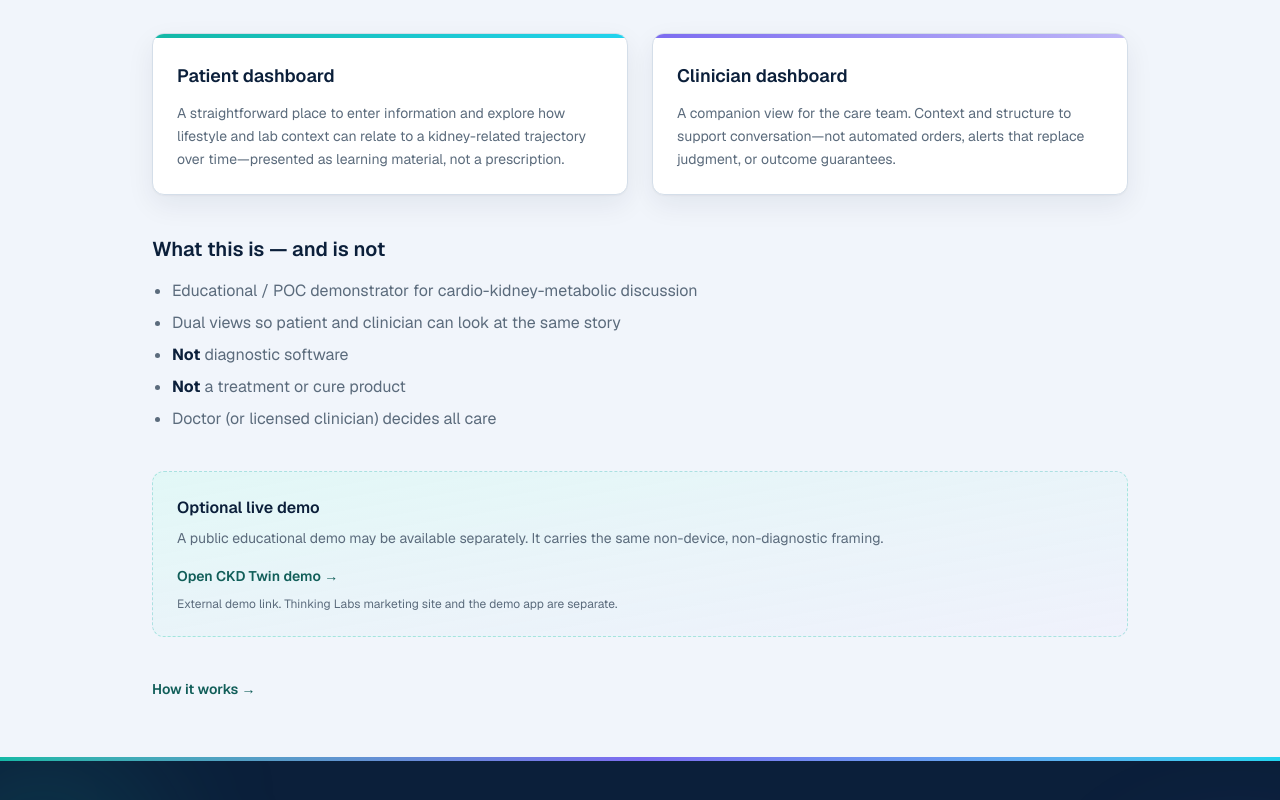
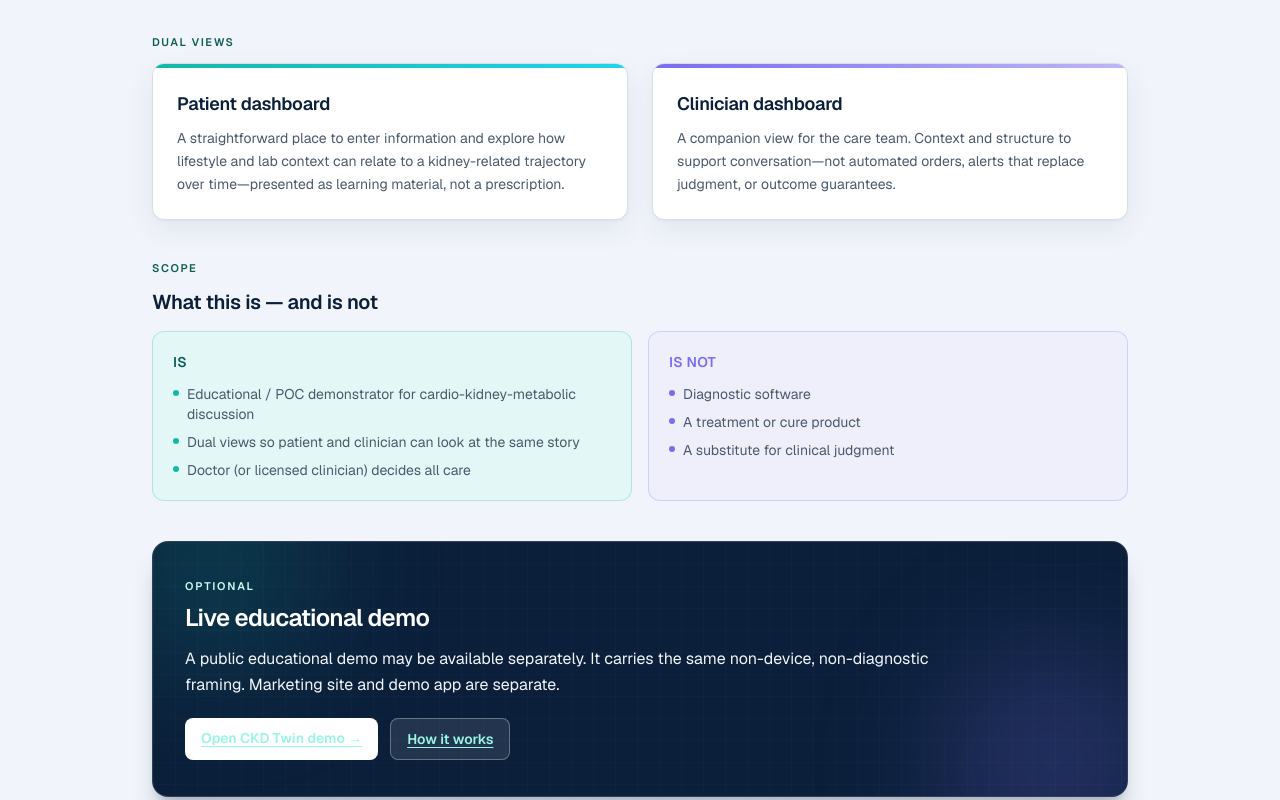
Before and after one commit to nghiemrobert1/thinking-labs-site, a Next.js app: page /product in a window 1280 px wide. Shown: the part 840-1640 px from the top of the page. Built offline with nearby package versions, Linux system fonts and the light colour scheme.

Commit message:
Visual pass 4: CTA rhythm, product scope, a11y, 404
Home tertiary CTAs + mission dual buttons; Product is/is-not
panels + demo DarkBand; type tokens; loading + branded 404;
dark-band contrast; apple-touch icon. Copy constraints intact.

```diff
--- a/src/app/contact/page.tsx
+++ b/src/app/contact/page.tsx
@@ -26,7 +26,7 @@ export default function ContactPage() {
         </p>
         <a
           href="mailto:hello@thinkinglabs.com?subject=Thinking%20Labs%20inquiry"
-          className="tl-press inline-flex items-center gap-3 rounded-xl border border-teal/30 bg-teal/10 px-4 py-3 text-base font-semibold text-teal-100 transition hover:border-teal/50 hover:bg-teal/20"
+          className="tl-press inline-flex items-center gap-3 rounded-xl border border-teal/30 bg-teal/10 px-4 py-3 text-base font-semibold text-teal-50 transition hover:border-teal/50 hover:bg-teal/20"
         >
           <Logo showWordmark={false} size="sm" />
           hello@thinkinglabs.com
--- a/src/app/globals.css
+++ b/src/app/globals.css
@@ -3,7 +3,7 @@
 :root {
   --background: #f1f5fb;
   --foreground: #0b1f3a;
-  --muted: #5b6b7c;
+  --muted: #4a5a6b;
   --border: #d4dee9;
   --card: #ffffff;
   --accent: #0f766e;
@@ -214,3 +214,45 @@ button:focus-visible {
     transform: none;
   }
 }
+
+
+/* Pass-4: type, scroll, dark-band links */
+html {
+  scroll-behavior: smooth;
+}
+@media (prefers-reduced-motion: reduce) {
+  html { scroll-behavior: auto; }
+}
+
+.tl-display {
+  letter-spacing: -0.025em;
+  line-height: 1.15;
+}
+.tl-lead {
+  line-height: 1.55;
+}
+.tl-h2 {
+  letter-spacing: -0.015em;
+  line-height: 1.3;
+}
+.tl-eyebrow {
+  font-size: 0.6875rem;
+  font-weight: 600;
+  letter-spacing: 0.14em;
+  text-transform: uppercase;
+  color: var(--accent-dark);
+}
+
+.tl-dark-prose a {
+  color: #99f6e4; /* teal-200 — AA on navy */
+  font-weight: 600;
+  text-decoration: underline;
+  text-underline-offset: 3px;
+}
+.tl-dark-prose a:hover {
+  color: #ccfbf1;
+}
+.tl-dark-prose strong {
+  color: #ffffff;
+  font-weight: 600;
+}
--- a/src/app/product/page.tsx
+++ b/src/app/product/page.tsx
@@ -1,5 +1,6 @@
 import type { Metadata } from "next";
 import Link from "next/link";
+import { DarkBand } from "@/components/DarkBand";
 import { Notice } from "@/components/Notice";
 import { PageHero } from "@/components/PageHero";
 import { ProductVisual } from "@/components/ProductVisual";
@@ -29,11 +30,13 @@ export default function ProductPage() {
         Outputs are educational. Your clinician decides.
       </Notice>
 
-      <section className="grid gap-6 sm:grid-cols-2">
-        <article className="card-glow overflow-hidden rounded-xl border border-border bg-card">
+      <section>
+        <p className="tl-eyebrow mb-3">Dual views</p>
+        <div className="grid gap-6 sm:grid-cols-2">
+          <article className="card-glow tl-lift overflow-hidden rounded-xl border border-border bg-card">
             <div className="h-1 w-full bg-gradient-to-r from-teal to-cyan" aria-hidden />
             <div className="p-6">
-            <h2 className="text-lg font-semibold text-foreground">
+              <h2 className="tl-h2 text-lg font-semibold text-foreground">
                 Patient dashboard
               </h2>
               <p className="mt-3 text-sm leading-relaxed text-muted">
@@ -44,10 +47,10 @@ export default function ProductPage() {
               </p>
             </div>
           </article>
-        <article className="card-glow overflow-hidden rounded-xl border border-border bg-card">
+          <article className="card-glow tl-lift overflow-hidden rounded-xl border border-border bg-card">
             <div className="h-1 w-full bg-gradient-to-r from-violet to-violet/50" aria-hidden />
             <div className="p-6">
-            <h2 className="text-lg font-semibold text-foreground">
+              <h2 className="tl-h2 text-lg font-semibold text-foreground">
                 Clinician dashboard
               </h2>
               <p className="mt-3 text-sm leading-relaxed text-muted">
@@ -57,58 +60,79 @@ export default function ProductPage() {
               </p>
             </div>
           </article>
+        </div>
       </section>
 
-      <section className="space-y-4">
-        <h2 className="text-xl font-semibold text-foreground">
+      <section>
+        <p className="tl-eyebrow mb-3">Scope</p>
+        <h2 className="tl-h2 text-xl font-semibold text-foreground">
           What this is — and is not
         </h2>
-        <ul className="list-disc space-y-2 pl-5 text-muted">
-          <li>Educational / POC demonstrator for cardio-kidney-metabolic discussion</li>
-          <li>Dual views so patient and clinician can look at the same story</li>
-          <li>
-            <strong className="text-foreground">Not</strong> diagnostic software
+        <div className="mt-4 grid gap-4 sm:grid-cols-2">
+          <div className="rounded-xl border border-teal/25 bg-accent-soft/40 p-5">
+            <h3 className="text-sm font-semibold uppercase tracking-wide text-accent-dark">
+              Is
+            </h3>
+            <ul className="mt-3 space-y-2 text-sm text-muted">
+              <li className="flex gap-2">
+                <span className="mt-1.5 h-1.5 w-1.5 shrink-0 rounded-full bg-teal" aria-hidden />
+                Educational / POC demonstrator for cardio-kidney-metabolic discussion
               </li>
-          <li>
-            <strong className="text-foreground">Not</strong> a treatment or cure
-            product
+              <li className="flex gap-2">
+                <span className="mt-1.5 h-1.5 w-1.5 shrink-0 rounded-full bg-teal" aria-hidden />
+                Dual views so patient and clinician can look at the same story
               </li>
-          <li>Doctor (or licensed clinician) decides all care</li>
+              <li className="flex gap-2">
+                <span className="mt-1.5 h-1.5 w-1.5 shrink-0 rounded-full bg-teal" aria-hidden />
+                Doctor (or licensed clinician) decides all care
+              </li>
             </ul>
+          </div>
+          <div className="rounded-xl border border-violet/25 bg-violet-soft/50 p-5">
+            <h3 className="text-sm font-semibold uppercase tracking-wide text-violet">
+              Is not
+            </h3>
+            <ul className="mt-3 space-y-2 text-sm text-muted">
+              <li className="flex gap-2">
+                <span className="mt-1.5 h-1.5 w-1.5 shrink-0 rounded-full bg-violet" aria-hidden />
+                Diagnostic software
+              </li>
+              <li className="flex gap-2">
+                <span className="mt-1.5 h-1.5 w-1.5 shrink-0 rounded-full bg-violet" aria-hidden />
+                A treatment or cure product
+              </li>
+              <li className="flex gap-2">
+                <span className="mt-1.5 h-1.5 w-1.5 shrink-0 rounded-full bg-violet" aria-hidden />
+                A substitute for clinical judgment
+              </li>
+            </ul>
+          </div>
+        </div>
       </section>
 
-      <section className="rounded-xl border border-dashed border-teal/30 bg-gradient-to-br from-accent-soft/40 to-violet-soft/30 p-6">
-        <h2 className="text-base font-semibold text-foreground">
-          Optional live demo
-        </h2>
-        <p className="mt-2 text-sm text-muted">
+      <DarkBand eyebrow="Optional" title="Live educational demo">
+        <p>
           A public educational demo may be available separately. It carries the
-          same non-device, non-diagnostic framing.
+          same non-device, non-diagnostic framing. Marketing site and demo app
+          are separate.
         </p>
-        <p className="mt-4">
+        <div className="mt-5 flex flex-wrap gap-3">
           <a
             href="https://ckd-twin.vercel.app"
-            className="text-sm font-semibold text-accent-dark hover:underline"
+            className="tl-press inline-flex rounded-lg bg-white px-4 py-2.5 text-sm font-semibold text-navy hover:bg-slate-100"
             rel="noopener noreferrer"
             target="_blank"
           >
             Open CKD Twin demo →
           </a>
-        </p>
-        <p className="mt-2 text-xs text-muted">
-          External demo link. Thinking Labs marketing site and the demo app are
-          separate.
-        </p>
-      </section>
-
-      <p>
           <Link
             href="/how-it-works"
-          className="text-sm font-semibold text-accent-dark hover:underline"
+            className="tl-press inline-flex rounded-lg border border-white/30 bg-white/10 px-4 py-2.5 text-sm font-semibold text-white hover:bg-white/15"
           >
-          How it works →
+            How it works
           </Link>
-      </p>
+        </div>
+      </DarkBand>
     </div>
   );
 }
--- a/src/app/safety/page.tsx
+++ b/src/app/safety/page.tsx
@@ -67,7 +67,7 @@ export default function SafetyPage() {
           {checklist.map((item) => (
             <li
               key={item}
-              className="flex items-start gap-2 rounded-lg border border-white/10 bg-white/5 px-3 py-2 text-sm text-slate-200"
+              className="flex items-start gap-2 rounded-lg border border-white/10 bg-white/5 px-3 py-2 text-sm text-slate-100"
             >
               <span className="mt-1.5 h-1.5 w-1.5 shrink-0 rounded-full bg-teal" aria-hidden />
               {item}
--- a/src/components/DarkBand.tsx
+++ b/src/components/DarkBand.tsx
@@ -1,6 +1,6 @@
 import type { ReactNode } from "react";
 
-/** Full-bleed navy contrast section for key messaging. */
+/** Navy contrast section — body text kept high-contrast for a11y. */
 export function DarkBand({
   title,
   children,
@@ -11,28 +11,28 @@ export function DarkBand({
   eyebrow?: string;
 }) {
   return (
-    <section className="relative isolate overflow-hidden rounded-2xl border border-white/10 bg-navy px-5 py-7 text-slate-100 shadow-xl shadow-navy/20 sm:px-8 sm:py-9">
-      <div className="tl-animate-orb pointer-events-none absolute -left-12 -top-16 h-48 w-48 rounded-full bg-teal/25 blur-3xl" />
-      <div className="tl-animate-orb-alt pointer-events-none absolute -bottom-16 -right-10 h-52 w-52 rounded-full bg-violet/30 blur-3xl" />
+    <section className="relative isolate overflow-hidden rounded-2xl border border-white/15 bg-navy px-5 py-7 text-slate-100 shadow-xl shadow-navy/20 sm:px-8 sm:py-9">
+      <div className="tl-animate-orb pointer-events-none absolute -left-12 -top-16 h-48 w-48 rounded-full bg-teal/20 blur-3xl" />
+      <div className="tl-animate-orb-alt pointer-events-none absolute -bottom-16 -right-10 h-52 w-52 rounded-full bg-violet/25 blur-3xl" />
       <div
-        className="pointer-events-none absolute inset-0 opacity-[0.14]"
+        className="pointer-events-none absolute inset-0 opacity-[0.08]"
         style={{
           backgroundImage:
-            "linear-gradient(rgba(148,163,184,0.35) 1px, transparent 1px), linear-gradient(90deg, rgba(148,163,184,0.35) 1px, transparent 1px)",
+            "linear-gradient(rgba(148,163,184,0.45) 1px, transparent 1px), linear-gradient(90deg, rgba(148,163,184,0.45) 1px, transparent 1px)",
           backgroundSize: "22px 22px",
         }}
         aria-hidden
       />
       <div className="relative">
         {eyebrow ? (
-          <p className="mb-2 text-[11px] font-semibold uppercase tracking-[0.16em] text-teal-200/80">
+          <p className="mb-2 text-[11px] font-semibold uppercase tracking-[0.16em] text-teal-100">
             {eyebrow}
           </p>
         ) : null}
         <h2 className="text-xl font-semibold tracking-tight text-white sm:text-2xl">
           {title}
         </h2>
-        <div className="mt-3 max-w-3xl text-sm leading-relaxed text-slate-300 sm:text-base">
+        <div className="tl-dark-prose mt-3 max-w-3xl text-sm leading-relaxed text-slate-100 sm:text-base">
           {children}
         </div>
       </div>
--- a/src/components/PageHero.tsx
+++ b/src/components/PageHero.tsx
@@ -26,10 +26,12 @@ export function PageHero({
       />
       <div className="relative">
         <div className="card-accent-bar mb-4 h-1 w-16 rounded-full" aria-hidden />
-        <h1 className="text-3xl font-semibold tracking-tight text-foreground sm:text-4xl">
+        <h1 className="tl-display text-3xl font-semibold tracking-tight text-foreground sm:text-4xl">
           {title}
         </h1>
-        <p className="mt-3 max-w-2xl text-lg text-muted">{lead}</p>
+        <p className="tl-lead mt-3 max-w-2xl text-base text-muted sm:text-lg">
+          {lead}
+        </p>
       </div>
     </div>
   );
```
Also changed, not shown: src/app/apple-icon.tsx (added, +50 -0 lines), src/app/loading.tsx (added, +14 -0 lines), src/app/not-found.tsx (added, +40 -0 lines), src/app/page.tsx (+36 -12 lines). Lines whose indentation alone changed are shown as unchanged.
